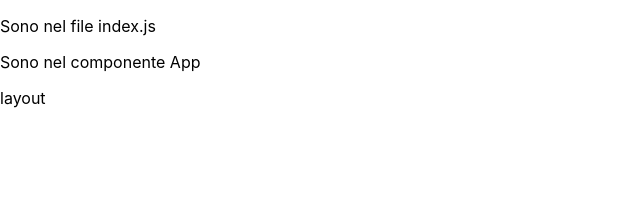
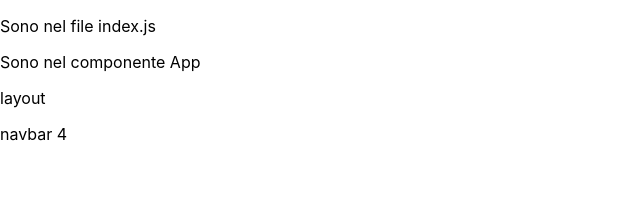
Before and after one commit to dianaberna/prima-app-react-02-23, a React (Create React App) app: page / in a window 1280 px wide. Shown: the top 214 px of the page, without its empty margins (0-640 px from the left). Built offline with nearby package versions, Linux system fonts and the light colour scheme.

Commit message:
aggiunti nuovi componenti

```diff
--- a/src/components/App/App.js
+++ b/src/components/App/App.js
@@ -1,4 +1,5 @@
-import Layout from '../Layout/Layout';
+// import Layout from '../Layout/Layout';
+import Layout from '../Layout';
 // import NomeComponente from "percorso dove si trova il file NomeComponente.jsx"
 import './App.css';
 
--- /dev/null
+++ b/src/components/App/index.js
@@ -0,0 +1,3 @@
+import App from "./App";
+
+export default App;
--- a/src/components/Layout/Layout.jsx
+++ b/src/components/Layout/Layout.jsx
@@ -1,6 +1,11 @@
+import Navbar from "../Navbar";
+
 function Layout(){
     return (
-        <p>layout</p>
+        <>
+            <p>layout</p>
+            <Navbar/>
+        </>
     )
 }
 
--- /dev/null
+++ b/src/components/Layout/index.js
@@ -0,0 +1,3 @@
+import Layout from "./Layout";
+
+export default Layout;
--- /dev/null
+++ b/src/components/Navbar/Navbar.jsx
@@ -0,0 +1,7 @@
+let Navbar = () => {
+    let a = 4
+    // rendering del codice html con dentro dei dati
+    return <p>navbar {a}</p>;
+}
+
+export default Navbar;
--- /dev/null
+++ b/src/components/Navbar/index.js
@@ -0,0 +1,3 @@
+import Navbar from "./Navbar";
+
+export default Navbar;
--- a/src/index.js
+++ b/src/index.js
@@ -1,7 +1,9 @@
 import React from 'react';
 import ReactDOM from 'react-dom/client';
 import './index.css';
-import App from './components/App/App';
+import App from './components/App';
+// import App from './components/App/App';
+import Navbar from './components/Navbar';
 
 const root = ReactDOM.createRoot(document.getElementById('root'));
 root.render(
```
